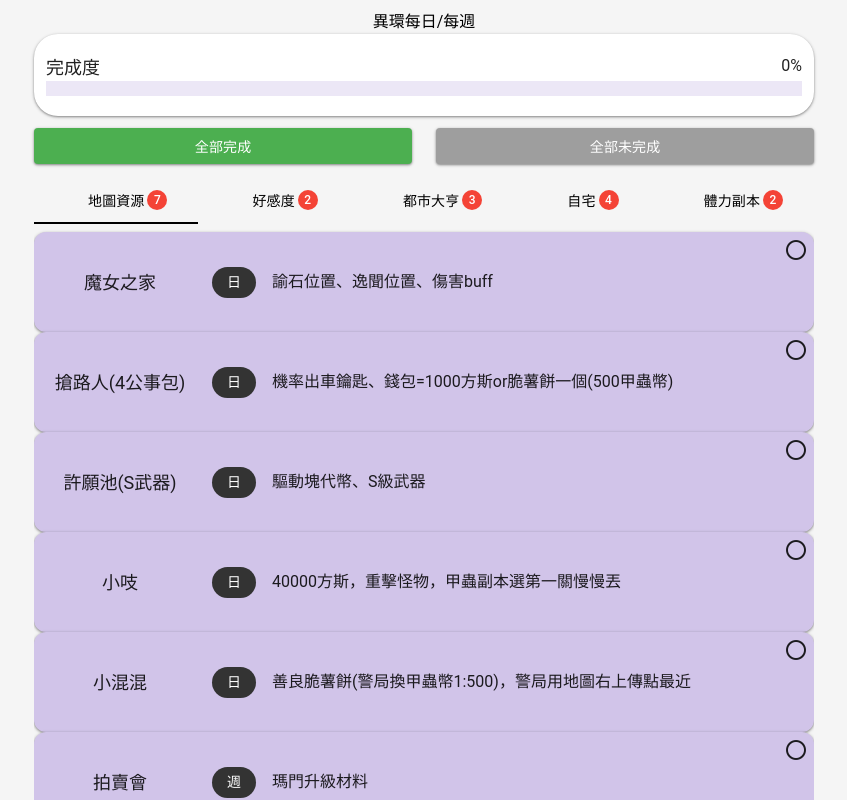
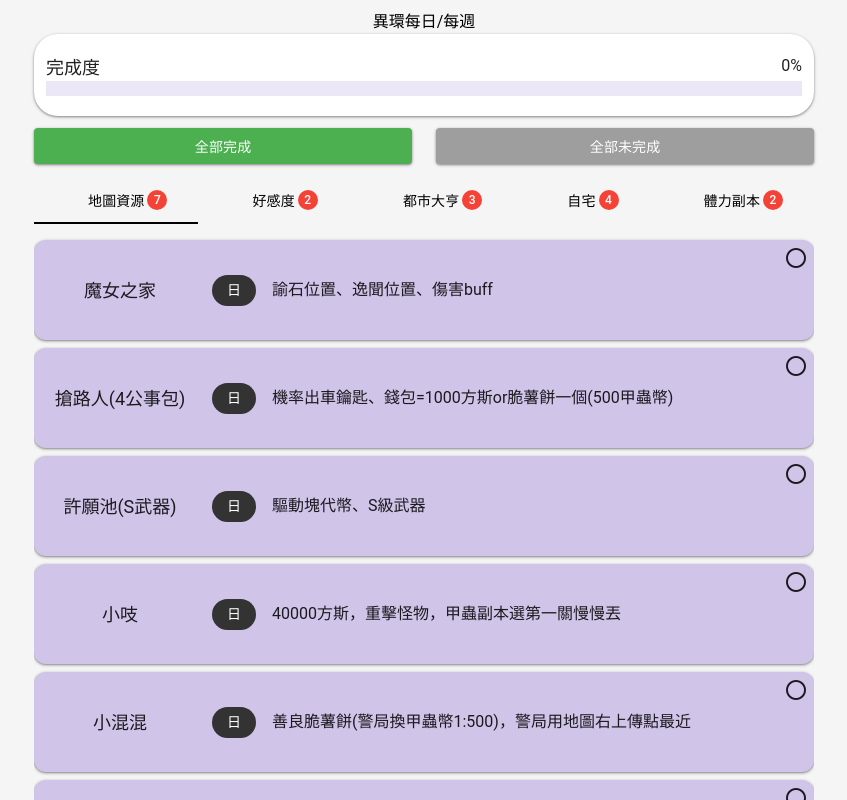
Before and after one commit to lv1codeman/nte-daily, a Nuxt app: page / in a window 1280 px wide. Shown: the whole page, without its empty margins (216-1063 px from the left). Built offline with nearby package versions, Linux system fonts and the light colour scheme.

Commit message:
layout fix

```diff
--- a/app/pages/index.vue
+++ b/app/pages/index.vue
@@ -52,6 +52,7 @@
                 v-for="item in filteredTasks(c)"
                 :key="item.name"
                 cols="12"
+                class="mt-2"
               >
                 <v-card
                   class="task-card"
```
